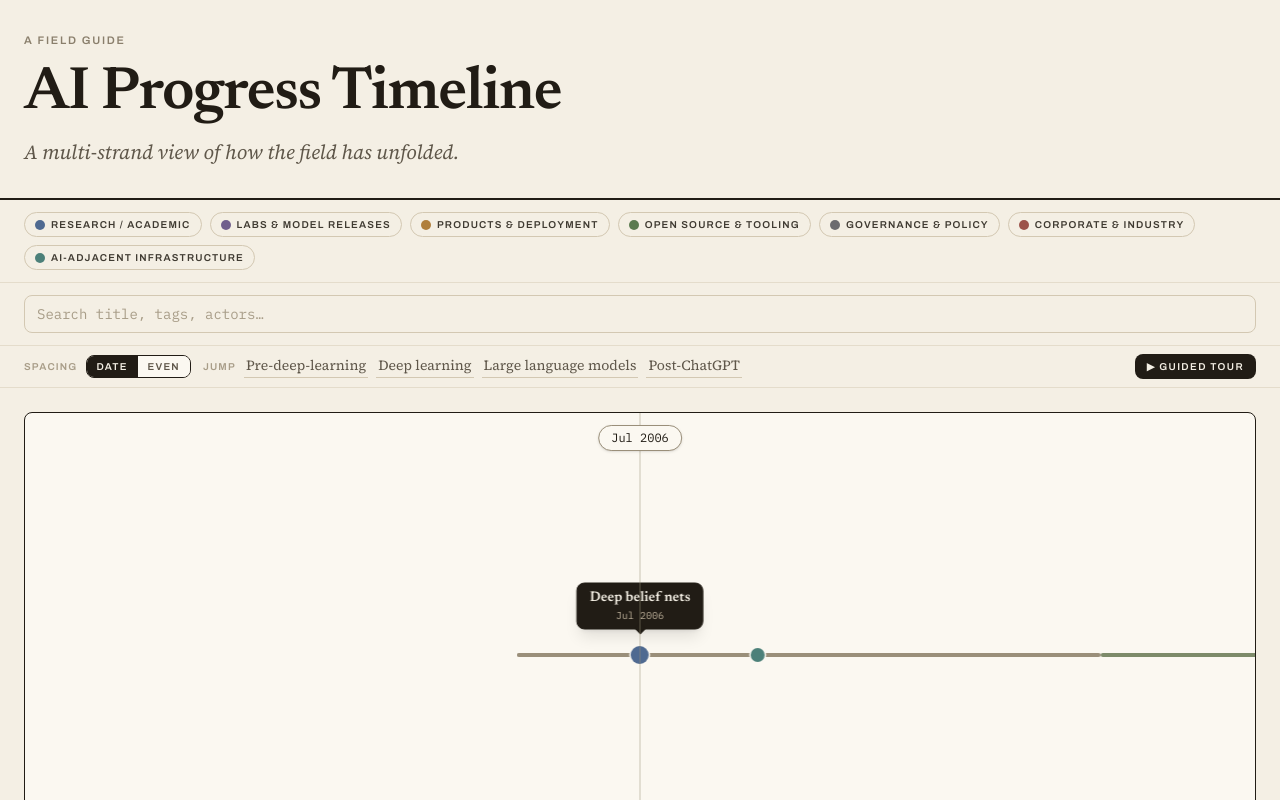
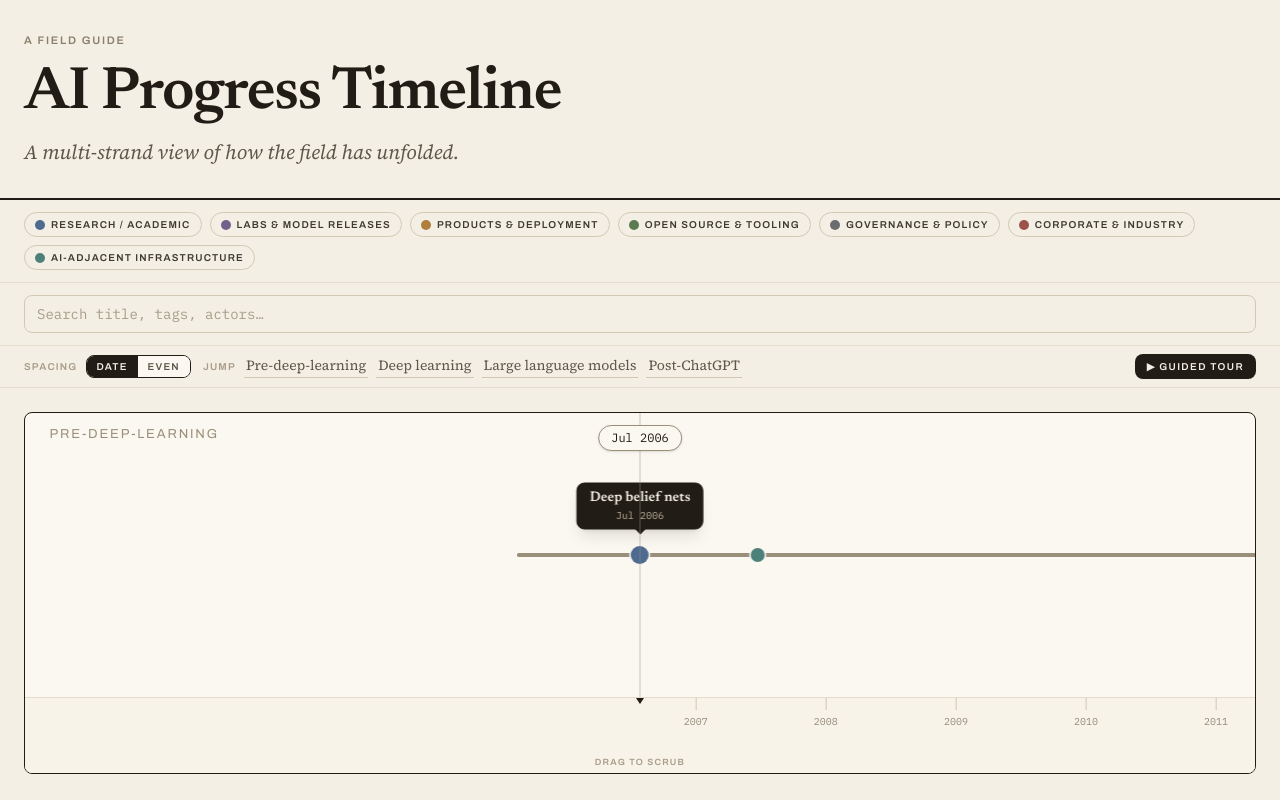
Before and after one commit to dafjames99/Actual-AI-Timeline, a React (Vite) app: page / in a window 1280 px wide. Shown: the top 800 px of the page. Built offline with nearby package versions, Linux system fonts and the light colour scheme.

Commit message:
feat: Add a new "era label" in the top-left of timeline component, animation synced to timeline scrubber; alter sizing & era-band-start/end points to match source-of-truth, as opposed to splitting the difference between nodes of different eras

```diff
--- a/src/components/Timeline.tsx
+++ b/src/components/Timeline.tsx
@@ -7,6 +7,7 @@ import { STRANDS } from "../data/strands";
 import { ERAS, eraOf } from "../data/eras";
 import {
   DIAL_HEIGHT,
+  ERA_LABEL_H,
   DOT_MIN_GAP,
   DOT_R,
   DOT_R_ACTIVE,
@@ -17,6 +18,7 @@ import {
   PX_PER_YEAR,
   STAGE_MIN_HEIGHT,
   TRACK_PAD,
+  STAGE_HEIGHT
 } from "./layout";
 
 export type TimelineMode = "date" | "even";
@@ -83,6 +85,7 @@ export default function Timeline({
     let trackWidth: number;
     let xOf: (e: TimelineEvent) => number;
     let dateAtX: ((x: number) => Date) | null;
+    let xOfDate: ((d: Date) => number) | null;
     let ticks: Tick[];
 
     if (mode === "date") {
@@ -91,6 +94,7 @@ export default function Timeline({
       const scale = scaleTime().domain([d0, d1]).range([TRACK_PAD, trackWidth - TRACK_PAD]);
       xOf = (e) => scale(new Date(e.date));
       dateAtX = (x) => scale.invert(x);
+      xOfDate = (d) => scale(d);
       ticks = scale.ticks(timeYear).map((t) => ({ x: scale(t), label: formatYear(t) }));
     } else {
       const n = events.length;
@@ -98,6 +102,7 @@ export default function Timeline({
       const idx = new Map(events.map((e, i) => [e.id, i]));
       xOf = (e) => TRACK_PAD + (idx.get(e.id) ?? 0) * EVEN_SPACING;
       dateAtX = null;
+      xOfDate = null;
       ticks = [];
       let lastYear = "";
       for (const e of events) {
@@ -128,12 +133,21 @@ export default function Timeline({
       return xs.length ? { era, min: Math.min(...xs), max: Math.max(...xs) } : null;
     }).filter((p): p is { era: (typeof ERAS)[number]; min: number; max: number } => p !== null);
 
-    const bands: Band[] = present.map((p, i) => ({
-      key: p.era.key,
-      colour: p.era.colour,
-      left: i === 0 ? 0 : (present[i - 1].max + p.min) / 2,
-      right: i === present.length - 1 ? trackWidth : (p.max + present[i + 1].min) / 2,
-    }));
+    const bands: Band[] = present.map((p, i) => {
+      if (xOfDate) {
+        const left = i === 0 ? 0 : xOfDate(new Date(p.era.start!));
+        const right = i === present.length - 1 ? trackWidth : xOfDate(new Date(present[i + 1].era.start!));
+        return {
+          key: p.era.key, colour: p.era.colour, left: clamp(left, 0, trackWidth), right: clamp(right, 0, trackWidth)
+        }
+      }
+      return {
+        key: p.era.key,
+        colour: p.era.colour,
+        left: i === 0 ? 0 : (present[i - 1].max + p.min) / 2,
+        right: i === present.length - 1 ? trackWidth : (p.max + present[i + 1].min) / 2,
+      }
+    });
 
     const firstX = placed[0].x;
     const lastX = placed[placed.length - 1].x;
@@ -379,6 +393,9 @@ export default function Timeline({
         ? new Date(nearest.p.e.date)
         : null;
   const centreEraColour = centreDate ? eraOf(centreDate.toISOString().slice(0, 10)).colour : "#94897a";
+  const activeEraIndex = centreDate
+    ? ERAS.findIndex((e) => e.key === eraOf(centreDate.toISOString().slice(0, 10)).key)
+    : 0;
   const popup = nearest && nearest.dist <= POPUP_THRESHOLD ? nearest.p : null;
 
   return (
@@ -386,7 +403,7 @@ export default function Timeline({
       <div
         ref={stageRef}
         className="relative touch-none select-none overflow-hidden outline-none"
-        style={{ height: "70vh", minHeight: STAGE_MIN_HEIGHT }}
+        style={{ height: STAGE_HEIGHT, minHeight: STAGE_MIN_HEIGHT }}
         onPointerDown={onPointerDown}
         onPointerMove={onPointerMove}
         onPointerUp={onPointerUp}
@@ -396,6 +413,30 @@ export default function Timeline({
         role="group"
         aria-label="AI progress timeline — drag to scrub through time"
       >
+        {/* Era label — a vertical wheel. All eras are rendered, stacked at the
+            same origin; the active one sits in a one-row window while the rest
+            are translated off-screen. Crossing a boundary rolls the wheel, and
+            jumping several eras at once flicks through the ones in between. */}
+        <div
+          className="pointer-events-none absolute z-20 overflow-hidden"
+          style={{ left: "2%", top: 12, height: ERA_LABEL_H, width: 220 }}
+        >
+          {ERAS.map((era, i) => (
+            <div
+              key={era.key}
+              className="absolute left-0 top-0 whitespace-nowrap font-label text-[13px] font-light uppercase tracking-[0.14em] font-stretch-expanded transition-transform duration-500 ease-out"
+              style={{
+                height: ERA_LABEL_H,
+                lineHeight: `${ERA_LABEL_H}px`,
+                transform: `translateY(${(i - activeEraIndex) * ERA_LABEL_H}px)`,
+                color: centreEraColour,
+              }}
+            >
+              {era.label}
+            </div>
+          ))}
+        </div>
+
         {/* Moving track: era line + event dots + the centred title card. */}
         <div
           className="absolute left-0 top-0 h-full will-change-transform"
--- a/src/components/layout.ts
+++ b/src/components/layout.ts
@@ -14,7 +14,10 @@ export const POPUP_THRESHOLD = 56; // px from centre within which a title pops u
 
 export const LINE_WEIGHT = 4; // thickness of the era-coloured baseline
 
+export const ERA_LABEL_H = 18; // px height of one row in the top-left era-label wheel
+
 // Vertical layout of the stage (px). The line sits at LINE_Y from the top of
 // the track area; dots fan above/below it; the dial occupies the bottom.
 export const STAGE_MIN_HEIGHT = 360;
 export const DIAL_HEIGHT = 76;
+export const STAGE_HEIGHT = "30vh";
```
